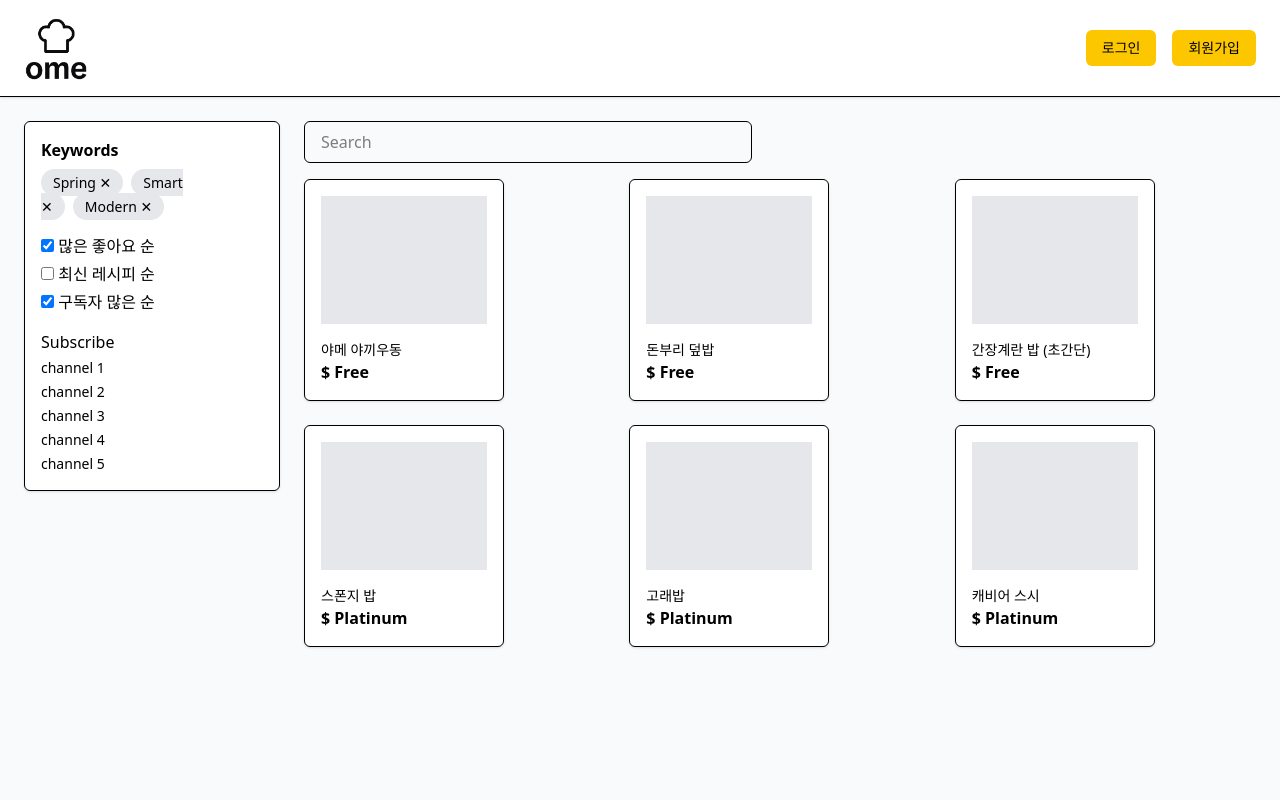
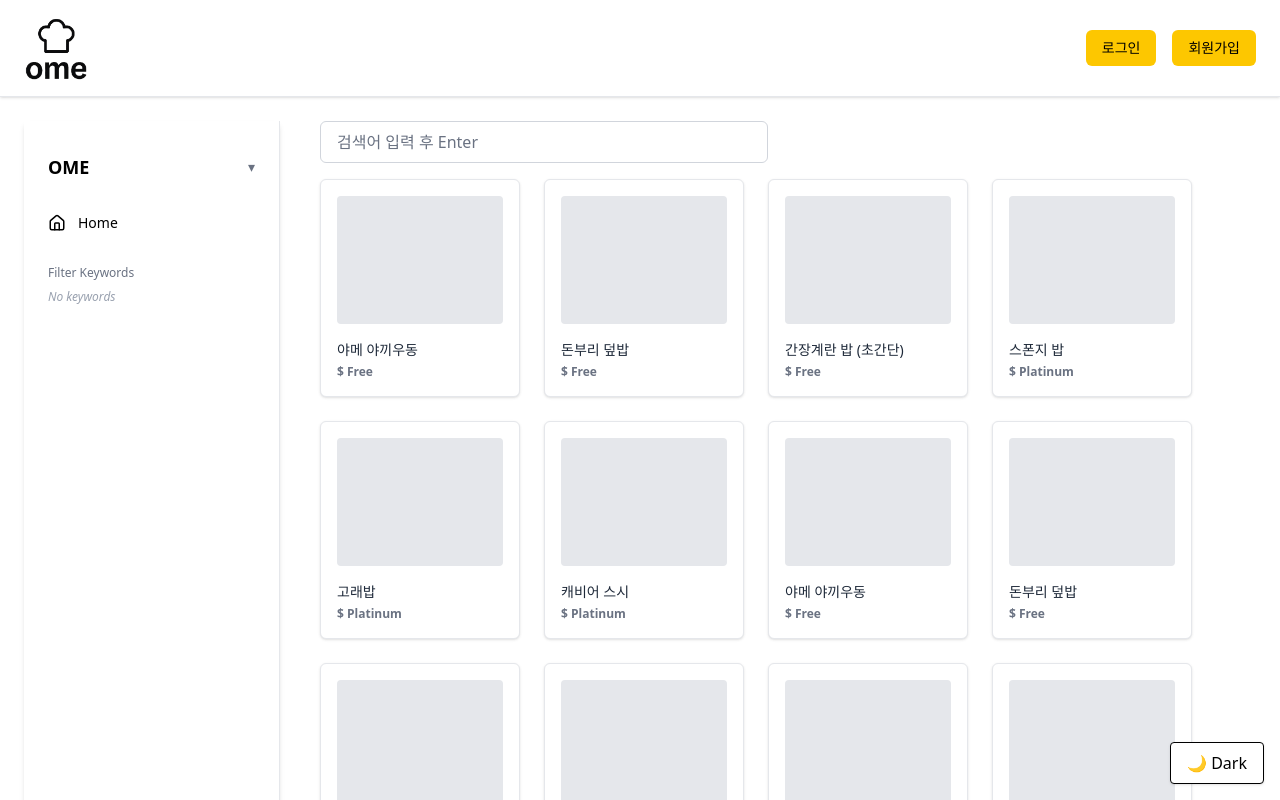
Before and after one commit to Seungmi97/ome, a React (Vite) app in the folder frontend/: page / in a window 1280 px wide. Shown: the top 800 px of the page. Built offline with nearby package versions, Linux system fonts and the light colour scheme.

Commit message:
feat : mainpage by unlogin user

```diff
--- a/frontend/index.html
+++ b/frontend/index.html
@@ -1,14 +1,24 @@
 <!doctype html>
-<html lang="en">
+<html lang="en" data-theme="dark">
+
 <head>
   <meta charset="UTF-8" />
   <link rel="icon" type="image/svg+xml" href="/vite.svg" />
   <meta name="viewport" content="width=device-width, initial-scale=1.0" />
-    <title>Vite + React</title>
-    <script src="https://cdn.iamport.kr/v2/iamport.js"></script> <!-- 포트원 스크립트 추가 -->
+  <title>OME</title>
+  <script>
+    const prefersDark = window.matchMedia('(prefers-color-scheme: dark)').matches;
+    const theme = localStorage.theme;
+    document.documentElement.setAttribute(
+      'data-theme',
+      theme === 'dark' || (!theme && prefersDark) ? 'dark' : 'light'
+    );
+  </script>
 </head>
+
 <body>
-    <div id="root"></div>
+  <div id="root" class="bg-white dark:bg-black"></div>
   <script type="module" src="/src/main.jsx"></script>
 </body>
+
 </html>
--- a/frontend/package.json
+++ b/frontend/package.json
@@ -16,6 +16,7 @@
     "@tailwindcss/vite": "^4.1.11",
     "axios": "^1.10.0",
     "jwt-decode": "^4.0.0",
+    "lucide-react": "^0.525.0",
     "nprogress": "^0.2.0",
     "react": "^19.1.0",
     "react-dom": "^19.1.0",
--- a/frontend/src/components/FilterSidebar.jsx
+++ b/frontend/src/components/FilterSidebar.jsx
@@ -1,35 +1,67 @@
 import React from 'react';
+import { Home, Folder, Settings } from 'lucide-react';
+import { useAuth } from '@/hooks/useAuth';
 
-const FilterSidebar = () => {
+const FilterSidebar = ({ keywords = [], onRemoveKeyword, onReset }) => {
+  const { isAuthenticated, user } = useAuth();
+  const role = user?.role;
+
   return (
-    <div className="w-64 p-4 bg-white border rounded-md h-fit shadow-sm">
-      <h3 className="font-semibold mb-2">Keywords</h3>
-      <div className="mb-4 space-x-2">
-        <span className="bg-gray-200 rounded-full px-3 py-1 text-sm">Spring ✕</span>
-        <span className="bg-gray-200 rounded-full px-3 py-1 text-sm">Smart ✕</span>
-        <span className="bg-gray-200 rounded-full px-3 py-1 text-sm">Modern ✕</span>
+    <aside className="w-64 h-fit min-h-screen bg-white dark:bg-gray-800 text-black dark:text-white px-6 py-8 space-y-8 shadow-md border-r border-gray-200 dark:border-gray-700">
+      {/* 타이틀 */}
+      <div className="flex items-center justify-between">
+        <span className="text-lg font-semibold">OME</span>
+        <span className="text-gray-500 dark:text-gray-400 text-sm">▾</span>
       </div>
 
-      <div className="space-y-1 mb-4">
-        <label className="block">
-          <input type="checkbox" defaultChecked /> 많은 좋아요 순
-        </label>
-        <label className="block">
-          <input type="checkbox" /> 최신 레시피 순
-        </label>
-        <label className="block">
-          <input type="checkbox" defaultChecked /> 구독자 많은 순
-        </label>
+      {/* 메뉴 */}
+      <nav className="space-y-4">
+        <SidebarItem icon={<Home size={18} />} label="Home" onClick={onReset} />
+
+        {isAuthenticated && (role === 'user' || role === 'creator') && (
+          <SidebarItem icon={<Folder size={18} />} label="멤버십 관리" />
+        )}
+
+        {role === 'creator' && (
+          <SidebarItem icon={<Settings size={18} />} label="크리에이터 관리페이지" />
+        )}
+      </nav>
+
+      {/* 필터 키워드 */}
+      <div>
+        <h4 className="text-xs text-gray-500 dark:text-gray-400 mb-2">Filter Keywords</h4>
+        <div className="flex flex-wrap gap-2">
+          {keywords.length === 0 && (
+            <span className="text-xs text-gray-400 italic">No keywords</span>
+          )}
+          {keywords.map((tag) => (
+            <span
+              key={tag}
+              className="flex items-center bg-gray-200 dark:bg-gray-700 text-sm px-3 py-1 rounded-full gap-1"
+            >
+              {tag}
+              <button
+                onClick={() => onRemoveKeyword(tag)}
+                className="text-xs hover:text-red-500 ml-1"
+              >
+                ✕
+              </button>
+            </span>
+          ))}
+        </div>
       </div>
+    </aside>
+  );
+};
 
-      <div>
-        <h4 className="font-medium mb-1">Subscribe</h4>
-        <ul className="text-sm space-y-1">
-          {Array.from({ length: 5 }, (_, i) => (
-            <li key={i}>channel {i + 1}</li>
-          ))}
-        </ul>
-      </div>
+const SidebarItem = ({ icon, label, onClick }) => {
+  return (
+    <div
+      className="flex items-center gap-3 cursor-pointer hover:text-yellow-500 dark:hover:text-yellow-400 transition"
+      onClick={onClick}
+    >
+      {icon}
+      <span className="text-sm">{label}</span>
     </div>
   );
 };
--- /dev/null
+++ b/frontend/src/components/MainContent.jsx
@@ -0,0 +1,94 @@
+import React, { useState } from 'react';
+import RecipeCard from './RecipeCard';
+
+const dummyData = [
+    { title: '야메 야끼우동', price: '$ Free' },
+    { title: '돈부리 덮밥', price: '$ Free' },
+    { title: '간장계란 밥 (초간단)', price: '$ Free' },
+    { title: '스폰지 밥', price: '$ Platinum' },
+    { title: '고래밥', price: '$ Platinum' },
+    { title: '캐비어 스시', price: '$ Platinum' },
+    { title: '야메 야끼우동', price: '$ Free' },
+    { title: '돈부리 덮밥', price: '$ Free' },
+    { title: '간장계란 밥 (초간단)', price: '$ Free' },
+    { title: '스폰지 밥', price: '$ Platinum' },
+    { title: '고래밥', price: '$ Platinum' },
+    { title: '캐비어 스시', price: '$ Platinum' },
+    { title: '야메 야끼우동', price: '$ Free' },
+    { title: '돈부리 덮밥', price: '$ Free' },
+    { title: '간장계란 밥 (초간단)', price: '$ Free' },
+    { title: '스폰지 밥', price: '$ Platinum' },
+    { title: '고래밥', price: '$ Platinum' },
+    { title: '캐비어 스시', price: '$ Platinum' },
+    { title: '야메 야끼우동', price: '$ Free' },
+    { title: '돈부리 덮밥', price: '$ Free' },
+    { title: '간장계란 밥 (초간단)', price: '$ Free' },
+    { title: '스폰지 밥', price: '$ Platinum' },
+    { title: '고래밥', price: '$ Platinum' },
+    { title: '캐비어 스시', price: '$ Platinum' },
+    { title: '야메 야끼우동', price: '$ Free' },
+    { title: '돈부리 덮밥', price: '$ Free' },
+    { title: '간장계란 밥 (초간단)', price: '$ Free' },
+    { title: '스폰지 밥', price: '$ Platinum' },
+    { title: '고래밥', price: '$ Platinum' },
+    { title: '캐비어 스시', price: '$ Platinum' },
+];
+
+const MainContent = ({ keywords, onAddKeyword, visibleCount, setVisibleCount }) => {
+  const [inputValue, setInputValue] = useState('');
+
+  const filteredData = keywords.length === 0
+    ? dummyData
+    : dummyData.filter(item =>
+        keywords.some(k => item.title.toLowerCase().includes(k.toLowerCase()))
+      );
+
+  const visibleData = filteredData.slice(0, visibleCount);
+
+  const handleKeyDown = (e) => {
+    if (e.key === 'Enter' && inputValue.trim()) {
+      onAddKeyword(inputValue);
+      setInputValue('');
+    }
+  };
+
+  return (
+    <div className="flex-1 px-4">
+      {/* 검색바 */}
+      <div className="mb-4">
+        <input
+          type="text"
+          value={inputValue}
+          onChange={(e) => setInputValue(e.target.value)}
+          onKeyDown={handleKeyDown}
+          placeholder="검색어 입력 후 Enter"
+          className="border px-4 py-2 rounded-md w-full max-w-md
+            placeholder-gray-500 dark:placeholder-gray-400
+            bg-white text-black dark:bg-gray-800 dark:text-white
+            border-gray-300 dark:border-gray-600"
+        />
+      </div>
+
+      {/* 카드 목록 */}
+      <div className="flex flex-wrap gap-6">
+        {visibleData.map((item, idx) => (
+          <RecipeCard key={idx} title={item.title} price={item.price} />
+        ))}
+      </div>
+
+      {/* 더보기 버튼 */}
+      {visibleCount < filteredData.length && (
+        <div className="mt-6 text-center">
+          <button
+            onClick={() => setVisibleCount((v) => v + 20)}
+            className="px-4 py-2 bg-gray-200 dark:bg-gray-700 text-sm rounded hover:bg-gray-300 dark:hover:bg-gray-600"
+          >
+            더보기 +
+          </button>
+        </div>
+      )}
+    </div>
+  );
+};
+
+export default MainContent;
--- a/frontend/src/components/RecipeCard.jsx
+++ b/frontend/src/components/RecipeCard.jsx
@@ -2,10 +2,12 @@ import React from 'react';
 
 const RecipeCard = ({ title, price }) => {
   return (
-    <div className="w-full max-w-[200px] border rounded-md p-4 bg-white shadow-sm">
-      <div className="w-full h-32 bg-gray-200 mb-4" />
-      <div className="text-sm">{title}</div>
-      <div className="font-bold">{price}</div>
+    <div className="w-[200px] border border-gray-200 dark:border-gray-700 rounded-md p-4 bg-white dark:bg-gray-900 shadow-sm hover:shadow-md transition">
+      {/* 이미지 영역 (임시로 빈 div 사용) */}
+      <div className="w-full h-32 bg-gray-200 dark:bg-gray-700 rounded mb-4" />
+      {/* 제목과 가격 영역 */}
+      <div className="text-sm font-medium text-gray-800 dark:text-white mb-1">{title}</div>
+      <div className="text-xs font-semibold text-gray-500 dark:text-gray-300">{price}</div>
     </div>
   );
 };
--- a/frontend/src/index.css
+++ b/frontend/src/index.css
@@ -1 +1,3 @@
 @import "tailwindcss";
+
+@custom-variant dark (&:where([data-theme=dark], [data-theme=dark] *));
--- a/frontend/src/layouts/Header.jsx
+++ b/frontend/src/layouts/Header.jsx
@@ -1,21 +1,51 @@
 import React from 'react';
-import { Link } from 'react-router-dom';
+import { Link, useNavigate } from 'react-router-dom';
 import logo from '@/assets/ome.png';
+import { useAuth } from '@/hooks/useAuth';
 
-const Header = () => {
+const Header = ({ onReset }) => {
+  const { isAuthenticated, user, logout } = useAuth();
+  const navigate = useNavigate();
+
+  const handleLogout = async () => {
+    try {
+      await logout();
+      navigate('/'); // 로그아웃 후 홈으로 이동
+    } catch (err) {
+      console.error('로그아웃 실패:', err);
+    }
+  };
+
+  const handleLogoClick = () => {
+    onReset?.(); // 키워드/카운트 초기화
+    navigate('/');
+  };
+
   return (
-    <header className="w-full bg-white shadow-sm border-b">
-      <div className="max-w-7xl mx-auto px-6 py-4 flex items-center justify-between">
+    <header className="w-full bg-white dark:bg-gray-800 shadow-sm border-b border-gray-200 dark:border-gray-700">
+      <div className="px-6 py-4 flex items-center justify-between">
         {/* 로고 */}
-        <Link to="/" className="text-2xl font-bold text-gray-800 flex items-center gap-1">
+        <div className="flex items-center gap-2 flex-shrink-0 cursor-pointer" onClick={handleLogoClick}>
           <img src={logo} alt="OME 로고" className="h-16 w-auto" />
-        </Link>
+        </div>
 
-        {/* 버튼들 */}
-        <div className="flex items-center gap-4">
+        {/* 우측 버튼 */}
+        <div className="flex items-center gap-4 ml-auto">
+          {isAuthenticated ? (
+            <>
+              <span className="text-sm text-gray-700 dark:text-gray-200">{user?.username}님</span>
+              <button
+                onClick={handleLogout}
+                className="text-sm font-medium bg-gray-200 hover:bg-gray-300 text-black dark:bg-gray-700 dark:hover:bg-gray-600 dark:text-white px-4 py-2 rounded-md transition"
+              >
+                로그아웃
+              </button>
+            </>
+          ) : (
+            <>
               <Link
                 to="/login"
-            className="text-sm font-medium bg-yellow-400 hover:bg-yellow-500 text-black rounded-md transition px-4 py-2"
+                className="text-sm font-medium bg-yellow-400 hover:bg-yellow-500 text-black px-4 py-2 rounded-md transition"
               >
                 로그인
               </Link>
@@ -25,6 +55,8 @@ const Header = () => {
               >
                 회원가입
               </Link>
+            </>
+          )}
         </div>
       </div>
     </header>
--- a/frontend/src/layouts/MainLayout.jsx
+++ b/frontend/src/layouts/MainLayout.jsx
@@ -1,10 +1,51 @@
+import React, { useEffect, useState } from 'react';
 import Header from '@/layouts/Header';
 
-const MainLayout = ({ children }) => {
+
+const getSystemTheme = () =>
+  window.matchMedia('(prefers-color-scheme: dark)').matches ? 'dark' : 'light';
+
+const getInitialTheme = () => {
+  if (localStorage.theme === 'light') return 'light';
+  if (localStorage.theme === 'dark') return 'dark';
+  return getSystemTheme();
+};
+
+const MainLayout = ({ children, onReset }) => {
+  const [theme, setTheme] = useState(getInitialTheme);
+
+  useEffect(() => {
+    if (theme === 'dark') {
+      document.documentElement.setAttribute('data-theme', 'dark');
+      localStorage.theme = 'dark';
+    } else if (theme === 'light') {
+      document.documentElement.setAttribute('data-theme', 'light');
+      localStorage.theme = 'light';
+    } else {
+      localStorage.removeItem('theme');
+      const prefersDark = window.matchMedia('(prefers-color-scheme: dark)').matches;
+      document.documentElement.setAttribute('data-theme', prefersDark ? 'dark' : 'light');
+    }
+  }, [theme]);
+
+  // 테마 토글 함수
+  const toggleTheme = () => {
+    setTheme(prev => (prev === 'dark' ? 'light' : 'dark'));
+  };
+
   return (
-    <div className="min-h-screen bg-gray-50">
-      <Header />
+    <div className="min-h-screen bg-white text-black dark:bg-black dark:text-white transition-colors duration-300">
+      <Header onReset={onReset} />
+
       <main className="p-6">{children}</main>
+
+      {/* 단일 토글 버튼 */}
+      <button
+        onClick={toggleTheme}
+        className="fixed bottom-4 right-4 px-4 py-2 border rounded bg-white dark:bg-gray-800 dark:text-white shadow"
+      >
+        {theme === 'dark' ? '☀️ Light' : '🌙 Dark'}
+      </button>
     </div>
   );
 };
--- a/frontend/src/pages/public/Mainpage.jsx
+++ b/frontend/src/pages/public/Mainpage.jsx
@@ -1,37 +1,41 @@
-import React from 'react';
+import React, { useState } from 'react';
 import MainLayout from '@/layouts/MainLayout';
 import FilterSidebar from '@/components/FilterSidebar';
-import RecipeCard from '@/components/RecipeCard';
-
-const dummyData = [
-    { title: '야메 야끼우동', price: '$ Free' },
-    { title: '돈부리 덮밥', price: '$ Free' },
-    { title: '간장계란 밥 (초간단)', price: '$ Free' },
-    { title: '스폰지 밥', price: '$ Platinum' },
-    { title: '고래밥', price: '$ Platinum' },
-    { title: '캐비어 스시', price: '$ Platinum' },
-];
+import MainContent from '@/components/MainContent';
 
 const MainPage = () => {
+    const [keywords, setKeywords] = useState([]);
+    const [visibleCount, setVisibleCount] = useState(20);
+
+    const handleAddKeyword = (word) => {
+        if (!keywords.includes(word.trim())) {
+            setKeywords((prev) => [...prev, word.trim()]);
+        }
+    };
+
+    const resetState = () => {
+        setKeywords([]);
+        setVisibleCount(20);
+    };
+
+    const handleRemoveKeyword = (word) => {
+        setKeywords((prev) => prev.filter((k) => k !== word));
+    };
+
     return (
-        <MainLayout>
+        <MainLayout onReset={resetState}>
             <div className="flex gap-6">
-                <FilterSidebar />
-                <div className="flex-1">
-                    <div className="mb-4 flex items-center justify-between">
-                        <input
-                            type="text"
-                            placeholder="Search"
-                            className="border px-4 py-2 rounded-md w-full max-w-md"
-                        />
-                    </div>
-
-                    <div className="grid grid-cols-3 gap-6 max-w-5xl mx-auto">
-                        {dummyData.map((item, idx) => (
-                            <RecipeCard key={idx} title={item.title} price={item.price} />
-                        ))}
-                    </div>
-                </div>
+                <FilterSidebar
+                    keywords={keywords}
+                    onRemoveKeyword={handleRemoveKeyword}
+                    onReset={resetState}
+                />
+                <MainContent
+                    keywords={keywords}
+                    onAddKeyword={handleAddKeyword}
+                    visibleCount={visibleCount}
+                    setVisibleCount={setVisibleCount}
+                />
             </div>
         </MainLayout>
     );
--- a/frontend/src/services/authAPI.js
+++ b/frontend/src/services/authAPI.js
@@ -9,7 +9,7 @@ export const login = (payload) => api.post('/auth/login', payload);
 
 /**
  * 회원가입 요청
- * @param {{ id: string, password: string, email: string }} payload
+ * @param {{ id: string, password: string, email: string, role: string }} payload
  * @returns {Promise<any>}
  */
 export const signup = (payload) => api.post('/auth/signup', payload);
--- a/frontend/src/services/userAPI.js
+++ b/frontend/src/services/userAPI.js
@@ -2,7 +2,7 @@ import api from './api';
 
 /**
  * 내 프로필 정보 가져오기
- * @returns {Promise<import('@/types/user').User>}
+ * @returns {Promise<import('@/types/User').User>}
  */
 export const getUserProfile = () => api.get('/user/me');
 
--- /dev/null
+++ b/frontend/tailwind.config.js
@@ -0,0 +1,8 @@
+export default {
+  darkMode: ['class', '[data-theme="dark"]'],
+  content: ['./index.html', './src/**/*.{js,jsx}'],
+  theme: {
+    extend: {},
+  },
+  plugins: [],
+};
```
Also changed, not shown: 1 other file (tests, documents, lock files or other folders). Lines whose indentation alone changed are shown as unchanged.
